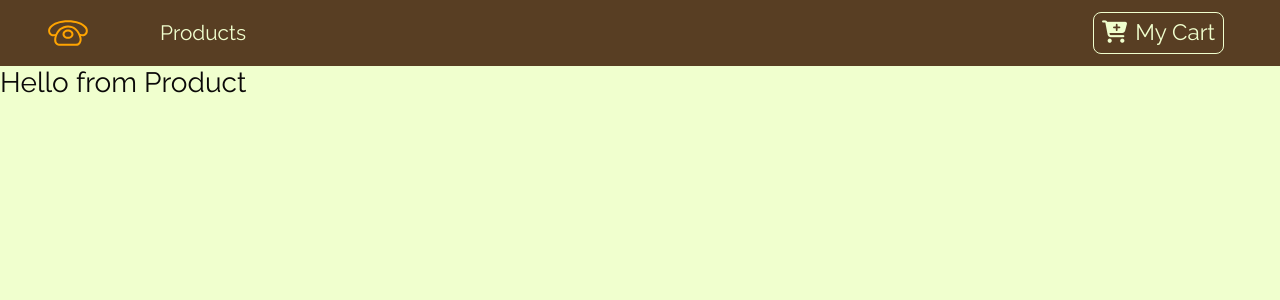
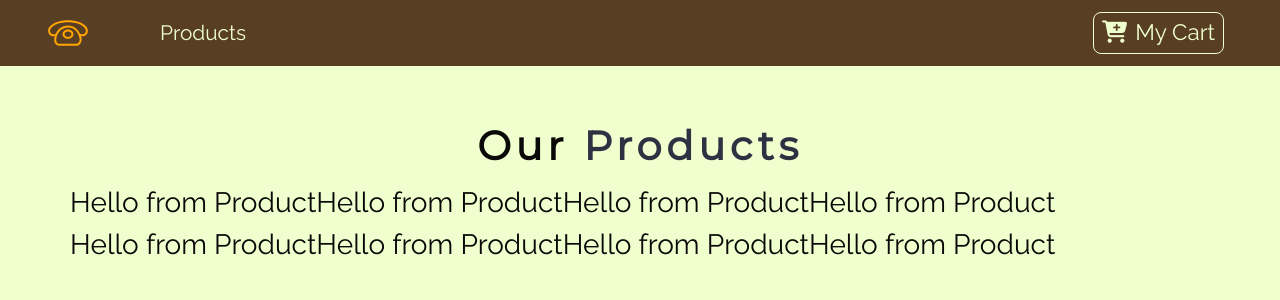
Before and after one commit to Troy420/my-store, a React (Create React App) app: page / in a window 1280 px wide. Shown: the top 300 px of the page. Built offline with nearby package versions, Linux system fonts and the light colour scheme.

Commit message:
ProductList.js is done

```diff
--- a/src/components/ProductList.js
+++ b/src/components/ProductList.js
@@ -1,12 +1,29 @@
 import React, { Component } from 'react';
 import Product from './Product';
+import Title from './Title';
+import {ProductConsumer} from '../context'
 
 class ProductList extends Component {
   render() {
     return (
-      <div>
-        <Product />
-      </div>
+      <React.Fragment>
+        <div className="py-5">
+          <div className="container">
+            <Title name="our" title="products" />
+            <div className="row">
+              <ProductConsumer>
+                {value => {
+                  return value.products.map( product=>{
+                    return <Product key={product.id} product = {product} />;
+                  });
+                }}
+              </ProductConsumer>
+            </div>
+          </div>
+        </div>
+      </React.Fragment>
+
+        // <Product />
     );
   }
 }
--- /dev/null
+++ b/src/components/Title.js
@@ -0,0 +1,13 @@
+import React from 'react';
+
+export default function Title({name, title}){
+  return (
+    <div className="row">
+      <div className="col-10 mx-auto my-2 text-center text-title">
+        <h1 className="text-capitalize font-weight-bold">
+          {name} <strong className="text-blue">{title}</strong>
+        </h1>
+      </div>
+    </div>
+  )
+}
--- /dev/null
+++ b/src/context.js
@@ -0,0 +1,37 @@
+import React, { Component } from 'react';
+import {storeProducts, detailProduct} from './data';
+
+const ProductContext = React.createContext();
+// Provider
+// Consumer
+
+class ProductProvider extends Component {
+  state={
+    products: storeProducts,
+    detailProduct: detailProduct
+  }
+  handleDetail = () => {
+    console.log("Hello from detail")
+  }
+  addToCart = () => {
+    console.log("Hello from add to cart")
+  }
+
+  render() {
+    return (
+      <ProductContext.Provider value={{
+        ...this.state,
+        handleDetail: this.handleDetail,
+        addToCart: this.addToCart
+      }}>
+        {this.props.children}
+      </ProductContext.Provider>
+    );
+  }
+}
+
+// export default context;
+
+const ProductConsumer = ProductContext.Consumer;
+
+export {ProductProvider, ProductConsumer};
--- a/src/index.js
+++ b/src/index.js
@@ -3,12 +3,16 @@
 import './index.css';
 import App from './App';
 import {BrowserRouter as Router} from 'react-router-dom';
+import {ProductProvider} from './context'
 import * as serviceWorker from './serviceWorker';
 
 ReactDOM.render(
-<Router>
-  <App />
-</Router>, document.getElementById('root'));
+  <ProductProvider>
+    <Router>
+      <App />
+    </Router>
+  </ProductProvider>,
+  document.getElementById('root'));
 
 // If you want your app to work offline and load faster, you can change
 // unregister() to register() below. Note this comes with some pitfalls.
```
